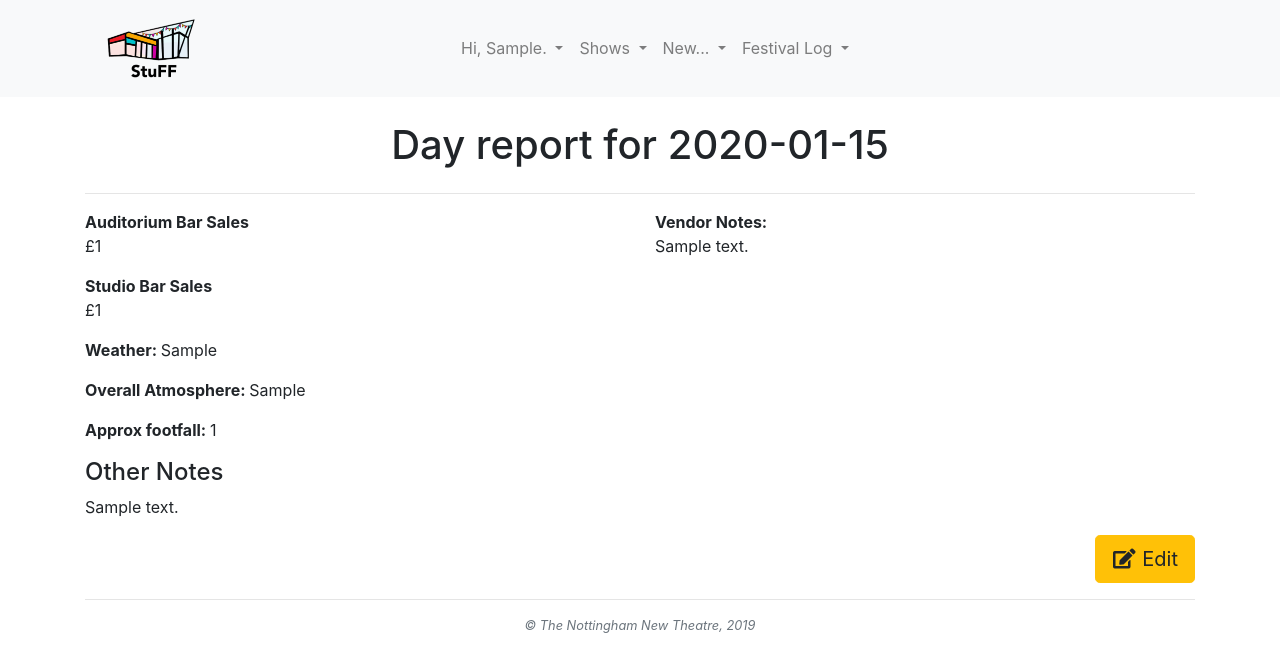
After one commit to newtheatre/nt-stuff-reports, a Django app: page /log/day/1 in a window 1280 px wide. The commit adds this page. Shown: the top 672 px of the page. Run offline with Django 3.2, Linux system fonts and the light colour scheme; a user stored in the database is signed in; tables that the repository leaves empty hold one stand-in row (values such as "Sample post"); some libraries are stand-ins or nearby versions.

Commit message:
Add day reports

```diff
--- a/stuff/forms.py
+++ b/stuff/forms.py
@@ -55,3 +55,8 @@ class LogReportForm(forms.ModelForm):
 		model = LogReport
 		fields = '__all__'
 		exclude = { 'report_date' }
+
+class DayReportForm(forms.ModelForm):
+	class Meta:
+		model = DayReport
+		fields = '__all__'
--- a/stuff/models.py
+++ b/stuff/models.py
@@ -273,11 +273,14 @@ class FOHReport(models.Model):
 		return display_string
 
 class DayReport(models.Model):
+	class Meta:
+		ordering = ['-date']
+
 	date = models.DateField(
-		unique=True
+		unique=True,
 	)
-	auditorium_bar_sales = models.IntegerField(blank=True)
-	studio_bar_sales = models.IntegerField(blank=True)
+	auditorium_bar_sales = models.IntegerField(blank=True, null=True)
+	studio_bar_sales = models.IntegerField(blank=True, null=True)
 	vendor_notes = models.TextField(
 		blank=True,
 		help_text = "Include each vendor, their day's takings, and any other notes"
@@ -287,11 +290,15 @@ class DayReport(models.Model):
 		max_length = 200,
 	)
 	overall_atmosphere = models.TextField(blank=True)
-	approx_footfall = models.IntegerField(blank=True)
+	approx_footfall = models.IntegerField(blank=True, null=True)
 	notes = models.TextField(
 		blank=True,
 		help_text = "Any other points worth noting from the day."
 	)
+
+	def __str__(self):
+		display_string = 'Day report for ' + str(self.date)
+		return display_string
 
 class LogReport(models.Model):
 	class Meta:
@@ -323,7 +330,7 @@ class LogReport(models.Model):
 	report_text = models.TextField(
 		help_text = "Festival log entries are only visible to the management team, and will be kept confidential where necessary. Please provide as much detail as possible."
 	)
-	report_date = models.DateTimeField(default=datetime.datetime.now())
+	report_date = models.DateTimeField()
 
 	def __str__(self):
 		display_string = str(self.get_report_type_display()) + ' report'
--- a/stuff/templates/stuff/base.html
+++ b/stuff/templates/stuff/base.html
@@ -116,7 +116,13 @@
 									<li class="nav-item">
 										<a class="nav-link" href="{% url 'stuff:stuffLogList' %}">View log entries</a>
 									</li>
+									<li class="nav-item">
+										<a class="nav-link" href="{% url 'stuff:stuffDayReportNew' %}">Add a daily report</a>
+									</li>
 									{% endif %}
+									<li class="nav-item">
+										<a class="nav-link" href="{% url 'stuff:stuffDayReportList' %}">View daily reports</a>
+									</li>
 								</ul>
 							</li>
 						</div>
--- /dev/null
+++ b/stuff/templates/stuff/report-day.html
@@ -0,0 +1,46 @@
+{% extends 'stuff/base.html' %}
+{% block title %}{{ dayreport }}{% endblock %}
+
+{% block content %}
+<div class="row">
+	<div class="col-8 offset-2">
+		<h1 class="text-center">{{ dayreport }}</h1>
+	</div>
+</div>
+<hr>
+<div class="row">
+	<div class="col-sm">
+		<dl>
+			<dt>Auditorium Bar Sales</dt>
+			<dl>{% if dayreport.auditorium_bar_sales is not None %}£{{ dayreport.auditorium_bar_sales }}{% else %}<em>None entered</em>{% endif %}</dl>
+			<dt>Studio Bar Sales</dt>
+			<dl>{% if dayreport.studio_bar_sales is not None %}£{{ dayreport.studio_bar_sales }}{% else %}<em>None entered</em>{% endif %}</dl>
+		</dl>
+	</div>
+	<div class="col-sm">
+		<strong>Vendor Notes:</strong>
+		<p>{% if dayreport.vendor_notes %}{{ dayreport.vendor_notes }}{% else %}<em>No data</em>{% endif %}</p>
+	</div>
+</div>
+<div class="row">
+	<div class="col">
+		<p><strong>Weather: </strong>{% if dayreport.weather %}{{ dayreport.weather }}{% else %}<em>No data</em>{% endif %}</p>
+		<p><strong>Overall Atmosphere: </strong>{% if dayreport.overall_atmosphere %}{{ dayreport.overall_atmosphere }}{% else %}<em>No data</em>{% endif %}</p>
+		<p><strong>Approx footfall: </strong>{% if dayreport.approx_footfall is not None %}{{ dayreport.approx_footfall }}{% else %}<em>No data</em>{% endif %}</p>
+	</div>
+</div>
+<div class="row">
+	<div class="col">
+		<h4>Other Notes</h4>
+		<p>{% if dayreport.notes %}{{ dayreport.notes }}{% else %}<em>No data</em>{% endif %}</p>
+	</div>
+</div>
+{% if user.is_staff %}
+<!-- or if user == author -->
+<div class="row">
+	<div class="col text-right">
+		<a class="btn btn-lg btn-warning" href="{% url 'stuff:stuffDayReportEdit' dayreport.pk %}"><i class="fa fa-fw fa-edit"></i> Edit</a>
+	</div>
+</div>
+{% endif %}
+{% endblock %}
--- a/stuff/templates/stuff/report-log-list.html
+++ b/stuff/templates/stuff/report-log-list.html
@@ -13,6 +13,7 @@
 <hr>
 <div class="row">
 	<div class="col">
+		{% if logreport %}
 		<dl>
 			{% for log in logreport %}
 				<dt><a href="{% url 'stuff:stuffLogSingle' log.pk %}">{{ log }}</a></dt>
@@ -20,6 +21,9 @@
 				<dd>Submitted on {{ log.report_date }}</dd>
 			{% endfor %}
 		</dl>
+		{% else %}
+			<p class="text-center text-muted"><i class="fa fa-info-circle"></i> There are no entries in the log yet.</i></p>
+		{% endif %}
 	</div>
 </div>
 {% endblock %}
--- a/stuff/urls.py
+++ b/stuff/urls.py
@@ -42,7 +42,11 @@ urlpatterns = [
 	path('log/<int:pk>/edit', views.LogReportEditView.as_view(), name='stuffLogEdit'),
 	path('log/new/', views.LogReportCreateView.as_view(), name='stuffLogNew'),
 
+	path('log/day/', views.DayReportListView.as_view(), name='stuffDayReportList'),
+	path('log/day/<int:pk>', views.DayReportView.as_view(), name='stuffDayReport'),
+	path('log/day/<int:pk>/edit', views.DayReportEditView.as_view(), name='stuffDayReportEdit'),
+	path('log/day/new', views.DayReportCreateView.as_view(), name='stuffDayReportNew'),
+
 	# Festival Reports (TBA)
-	# Daily Reports		 (TBA)
 ]
 handler404 = views.PageNotFoundView.as_view()
--- a/stuff/views.py
+++ b/stuff/views.py
@@ -316,7 +316,7 @@ class LogReportEditView(SuccessMessageMixin, UpdateView):
 
 	def get_context_data(self, **kwargs):
 			context = super(LogReportEditView, self).get_context_data(**kwargs)
-			context['report_title'] = 'Edit Log Entry ' + str(super(LogReportEditView, self))
+			context['report_title'] = 'Edit Log Entry ' + str(self.object)
 			context['page_title'] = 'Edit Log Entry'
 			return context
 
@@ -351,6 +351,52 @@ class LogReportCreateView(SuccessMessageMixin, CreateView):
 		initial['author_name'] = user_string
 		return initial
 
+@method_decorator(login_required, name='dispatch')
+class DayReportView(generic.DetailView):
+	model = DayReport
+	template_name = 'stuff/report-day.html'
+
+@method_decorator(login_required, name='dispatch')
+class DayReportListView(generic.ListView):
+	model = DayReport
+	template_name = 'stuff/report-day-list.html'
+	context_object_name = 'dayreport'
+
+@method_decorator(login_required, name='dispatch')
+@method_decorator(staff_member_required, name='dispatch')
+class DayReportCreateView(SuccessMessageMixin, CreateView):
+	form_class = DayReportForm
+	template_name = 'stuff/forms.html'
+	success_message = 'Day report added'
+
+	def get_context_data(self, **kwargs):
+			context = super(DayReportCreateView, self).get_context_data(**kwargs)
+			context['page_title'] = 'New Day Report'
+			context['report_title'] = context['page_title']
+			return context
+
+	def get_success_url(self):
+		return reverse_lazy('stuff:stuffDayReport', kwargs={'pk': self.object.pk })
+
+@method_decorator(login_required, name='dispatch')
+@method_decorator(staff_member_required, name='dispatch')
+class DayReportEditView(SuccessMessageMixin, UpdateView):
+	form_class = DayReportForm
+	template_name = 'stuff/forms.html'
+	success_message = 'Day report updated'
+
+	def get_context_data(self, **kwargs):
+			context = super(DayReportEditView, self).get_context_data(**kwargs)
+			context['page_title'] = 'Edit Day Report'
+			context['report_title'] = 'Edit Day Report ' + str(self.object)
+			return context
+
+	def get_object(self):
+		return get_object_or_404(DayReport, pk=self.kwargs.get(self.pk_url_kwarg))
+
+	def get_success_url(self):
+		return reverse_lazy('stuff:stuffDayReport', kwargs={'pk': self.object.pk })
+
 # Authentication Views
 
 class stuffLoginView(auth_views.LoginView):
```
Also changed, not shown: stuff/templates/stuff/report-day-list.html (added, +29 -0 lines), stuff/migrations/0016_auto_20190615_0322.py (added), stuff/migrations/0017_auto_20190615_0325.py (added), stuff/migrations/0018_auto_20190615_0325.py (added), stuff/migrations/0019_auto_20190615_0328.py (added), stuff/migrations/0020_auto_20190615_0329.py (added), stuff/migrations/0021_auto_20190615_0329.py (added), stuff/migrations/0022_auto_20190615_0329.py (added), stuff/migrations/0023_auto_20190615_0330.py (added), stuff/migrations/0024_auto_20190615_0351.py (added).
